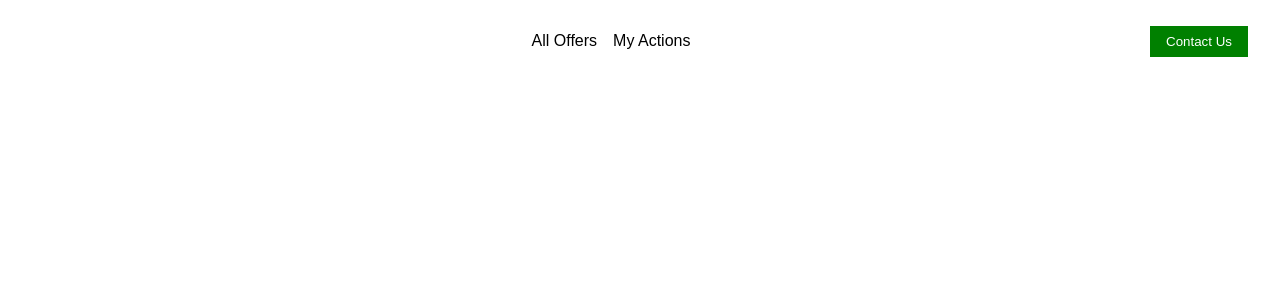
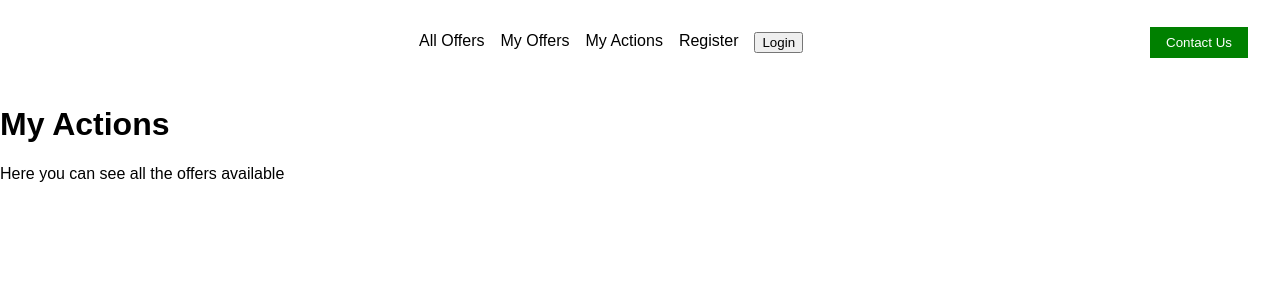
Before and after one commit to DragosJantea/Licenta-frontend, a React (Create React App) app: page /myactions in a window 1280 px wide. Shown: the top 300 px of the page. Built offline with nearby package versions, Linux system fonts and the light colour scheme.

Commit message:
working login

```diff
--- a/src/App.js
+++ b/src/App.js
@@ -3,13 +3,17 @@ import HeroSection from "./components/HeroSection";
 import Layout from "./components/Layout";
 import "./App.css";
 import AllOffers from "./components/AllOffers";
+import MyActions from "./components/MyActions";
+import MyOffers from "./components/MyOffers";
 import Register from "./components/Register";
 import Login from "./components/Login";
+import { AuthProvider } from "./context/AuthContext";
 import { BrowserRouter as Router, Routes, Route } from "react-router-dom";
 
 const App = () => {
   return (
     <div className="App">
+      <AuthProvider>
         <Router>
           <Layout>
             <Routes>
@@ -17,9 +21,12 @@ const App = () => {
               <Route path="/alloffers" element={<AllOffers />} />
               <Route path="/register" element={<Register />} />
               <Route path="/login" element={<Login />} />
+              <Route path="/myactions" element={<MyActions />} />
+              <Route path="/myoffers" element={<MyOffers />} />
             </Routes>
           </Layout>
         </Router>
+      </AuthProvider>
     </div>
   );
 };
--- a/src/components/Login.js
+++ b/src/components/Login.js
@@ -1,21 +1,47 @@
 import React, { useState } from "react";
+import { useNavigate } from "react-router-dom";
+import { useAuth } from "../context/AuthContext";
 import "./Login.css";
 
 const Login = () => {
   const [form, setForm] = useState({
-    email: "",
+    username: "",
     password: "",
   });
+
+  const { login } = useAuth();
+  const navigate = useNavigate();
 
   const handleChange = (e) => {
     const { name, value } = e.target;
     setForm({ ...form, [name]: value });
   };
 
-  const handleSubmit = (e) => {
+  const handleSubmit = async (e) => {
     e.preventDefault();
-    // Handle login logic here
-    console.log("Login form submitted", form);
+    try {
+      const response = await fetch("http://localhost:8080/clients/sessions", {
+        method: "POST",
+        headers: {
+          "Content-Type": "application/json",
+        },
+        body: JSON.stringify({
+          username: form.username,
+          password: form.password,
+        }),
+      });
+
+      if (response.ok) {
+        const data = await response.json();
+        console.log("Login successful", data);
+        login(data.jwt); // Save the JWT token in context
+        navigate("/"); // Redirect to the home page or another protected page
+      } else {
+        console.error("Login failed");
+      }
+    } catch (error) {
+      console.error("Error:", error);
+    }
   };
 
   return (
@@ -24,9 +50,9 @@ const Login = () => {
       <form onSubmit={handleSubmit}>
         <input
           type="email"
-          name="email"
+          name="username"
           placeholder="Email"
-          value={form.email}
+          value={form.username}
           onChange={handleChange}
         />
         <input
--- /dev/null
+++ b/src/components/MyActions.js
@@ -0,0 +1,12 @@
+import React from "react";
+
+const MyActions = () => {
+  return (
+    <div>
+      <h1>My Actions</h1>
+      <p>Here you can see all the offers available</p>
+    </div>
+  );
+};
+
+export default MyActions;
--- /dev/null
+++ b/src/components/MyOffers.js
@@ -0,0 +1,12 @@
+import React from "react";
+
+const MyOffers = () => {
+  return (
+    <div>
+      <h1>My Offers</h1>
+      <p>Here you can see all the offers available</p>
+    </div>
+  );
+};
+
+export default MyOffers;
--- a/src/components/Navbar.js
+++ b/src/components/Navbar.js
@@ -1,8 +1,20 @@
 import React from "react";
-import "../App.css";
-import { Link } from "react-router-dom";
+import { Link, useNavigate } from "react-router-dom";
+import { useAuth } from "../context/AuthContext";
+import "./Navbar.css";
 
 const Navbar = () => {
+  const { auth, logout } = useAuth();
+  const navigate = useNavigate();
+
+  const handleAuthAction = () => {
+    if (auth) {
+      logout();
+    } else {
+      navigate("/login");
+    }
+  };
+
   return (
     <header className="header">
       <div className="logo"> {/* You can place your logo here */}</div>
@@ -12,7 +24,18 @@ const Navbar = () => {
             <Link to="/alloffers">All Offers</Link>
           </li>
           <li>
+            <Link to="/myoffers">My Offers</Link>
+          </li>
+          <li>
             <Link to="/myactions">My Actions</Link>
+          </li>
+          <li>
+            <Link to="/register">Register</Link>
+          </li>
+          <li>
+            <button className="auth-button" onClick={handleAuthAction}>
+              {auth ? "Logout" : "Login"}
+            </button>
           </li>
         </ul>
       </nav>
--- /dev/null
+++ b/src/context/AuthContext.js
@@ -0,0 +1,23 @@
+import React, { createContext, useState, useContext } from "react";
+
+const AuthContext = createContext();
+
+export const AuthProvider = ({ children }) => {
+  const [auth, setAuth] = useState(null);
+
+  const login = (token) => {
+    setAuth(token);
+  };
+
+  const logout = () => {
+    setAuth(null);
+  };
+
+  return (
+    <AuthContext.Provider value={{ auth, login, logout }}>
+      {children}
+    </AuthContext.Provider>
+  );
+};
+
+export const useAuth = () => useContext(AuthContext);
```
Lines whose indentation alone changed are shown as unchanged.
